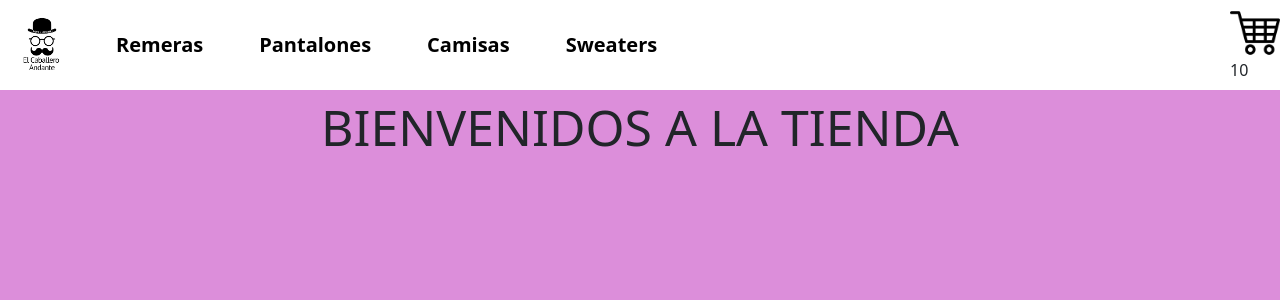
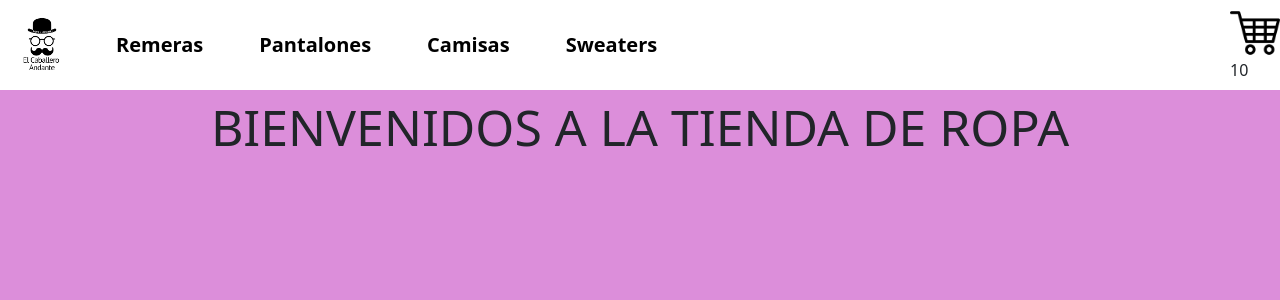
Before and after one commit to axeldsanchez/ReactTiendaRopa, a React (Vite) app: page / in a window 1280 px wide. Shown: the top 300 px of the page. Built offline with nearby package versions, Linux system fonts and the light colour scheme.

Commit message:
Greeting

```diff
--- a/src/Components/Greeting.jsx
+++ b/src/Components/Greeting.jsx
@@ -3,7 +3,7 @@ import "../Components/Greeting.css"
 export function Greeting () {
     return (
         <div class="greeting">
-           BIENVENIDOS A LA TIENDA
+           BIENVENIDOS A LA TIENDA DE ROPA
         </div>
 
     );
```
